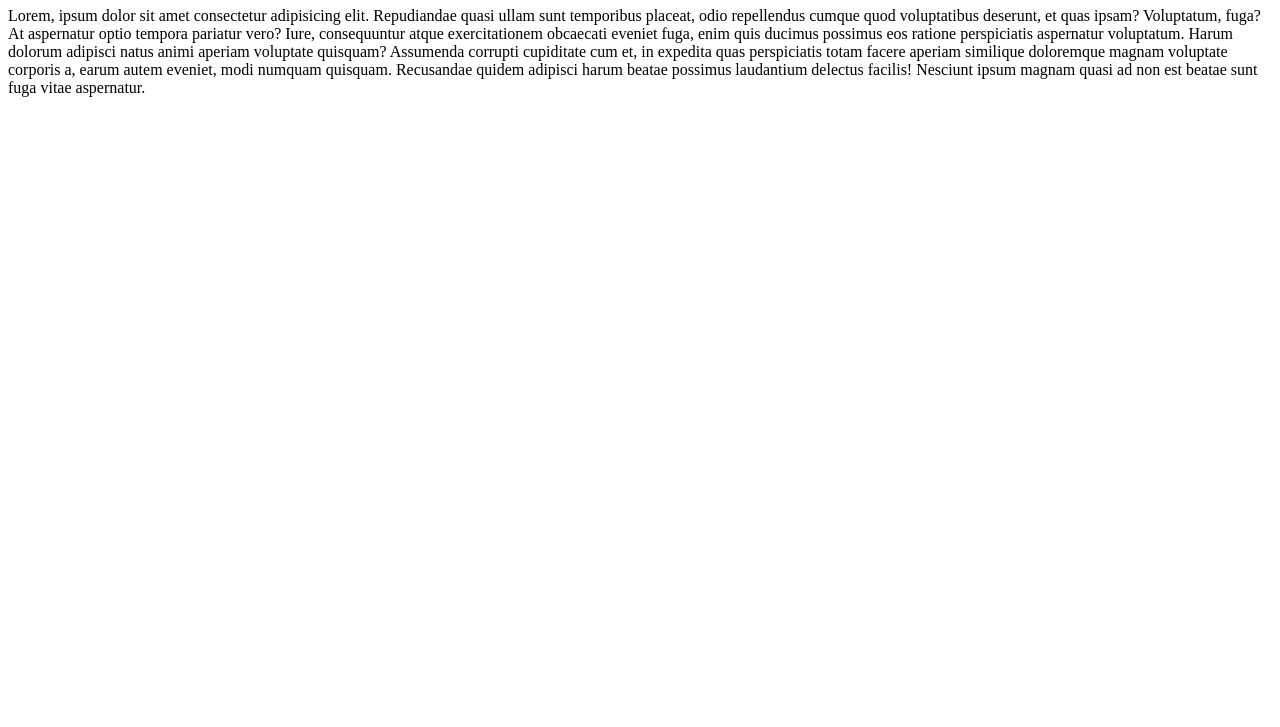
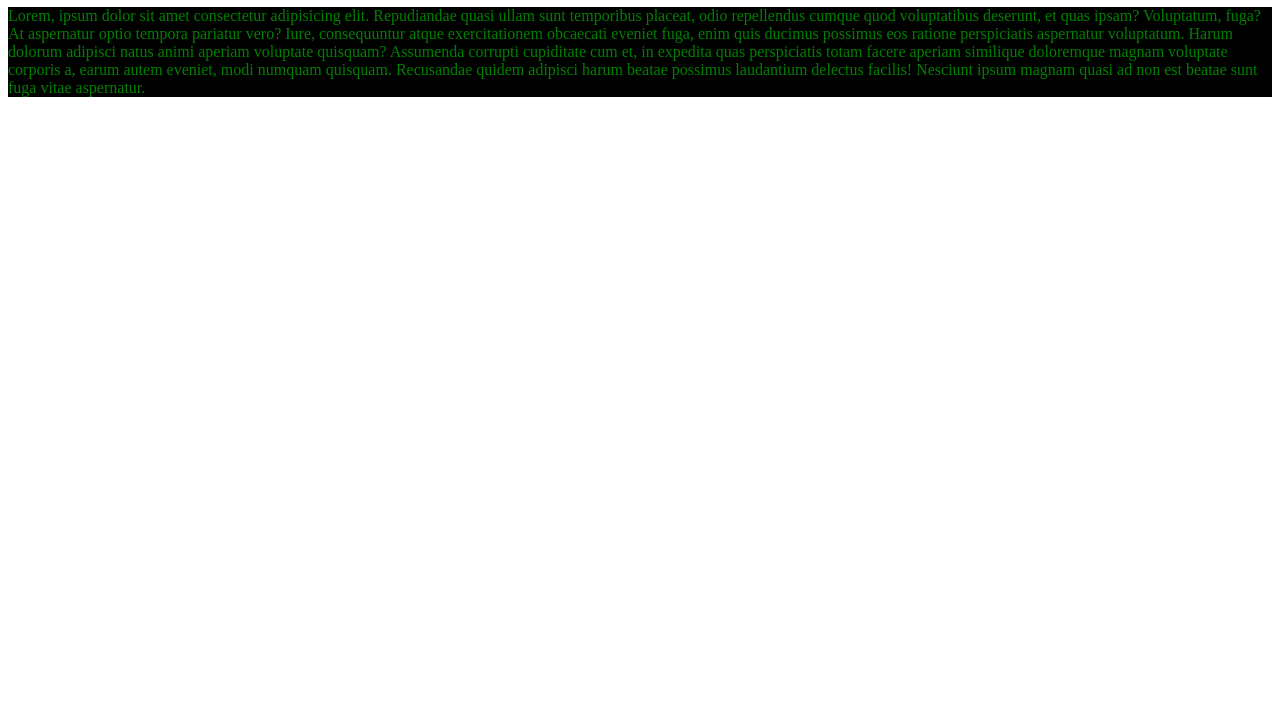
Before and after one commit to Ataullha/Demo, a plain HTML site: page index.html in a window 1280 px wide. Shown: the part 73-800 px from the top of the page. Drawn offline with Linux system fonts and the light colour scheme.

Commit message:
css added

```diff
--- a/index.html
+++ b/index.html
@@ -4,9 +4,11 @@
     <meta charset="UTF-8">
     <meta name="viewport" content="width=device-width, initial-scale=1.0">
     <title>Demo</title>
+    <link rel="stylesheet" href="style.css">
 </head>
 <body>
     <h1>Demo</h1>
     <p>Lorem, ipsum dolor sit amet consectetur adipisicing elit. Repudiandae quasi ullam sunt temporibus placeat, odio repellendus cumque quod voluptatibus deserunt, et quas ipsam? Voluptatum, fuga? At aspernatur optio tempora pariatur vero? Iure, consequuntur atque exercitationem obcaecati eveniet fuga, enim quis ducimus possimus eos ratione perspiciatis aspernatur voluptatum. Harum dolorum adipisci natus animi aperiam voluptate quisquam? Assumenda corrupti cupiditate cum et, in expedita quas perspiciatis totam facere aperiam similique doloremque magnam voluptate corporis a, earum autem eveniet, modi numquam quisquam. Recusandae quidem adipisci harum beatae possimus laudantium delectus facilis! Nesciunt ipsum magnam quasi ad non est beatae sunt fuga vitae aspernatur.</p>
+<script src="script.js"></script>
 </body>
 </html>
--- a/style.css
+++ b/style.css
@@ -0,0 +1,4 @@
+p {
+    color: green;
+    background: black;
+}
```
